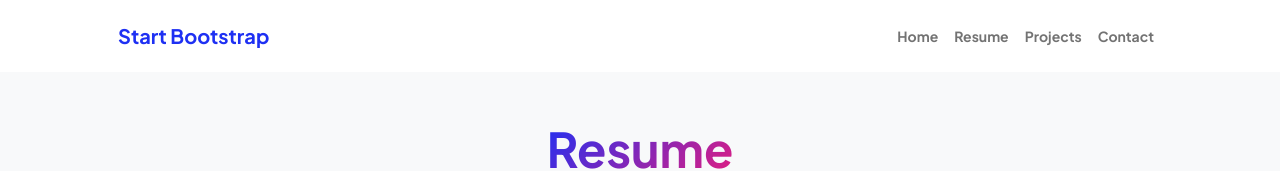
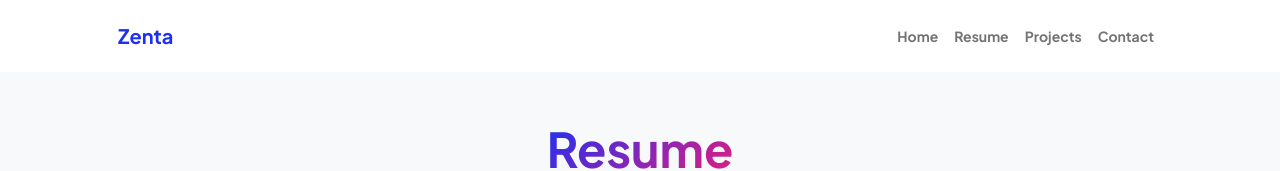
Before and after one commit to A3znt/a3z, a plain HTML site: page resume.html in a window 1280 px wide. Shown: the top 171 px of the page. Drawn offline with nearby package versions, Linux system fonts and the light colour scheme.

Commit message:
Update resume.html

```diff
--- a/resume.html
+++ b/resume.html
@@ -22,7 +22,7 @@
             <!-- Navigation-->
             <nav class="navbar navbar-expand-lg navbar-light bg-white py-3">
                 <div class="container px-5">
-                    <a class="navbar-brand" href="index.html"><span class="fw-bolder text-primary">Start Bootstrap</span></a>
+                    <a class="navbar-brand" href="index.html"><span class="fw-bolder text-primary">Zenta</span></a>
                     <button class="navbar-toggler" type="button" data-bs-toggle="collapse" data-bs-target="#navbarSupportedContent" aria-controls="navbarSupportedContent" aria-expanded="false" aria-label="Toggle navigation"><span class="navbar-toggler-icon"></span></button>
                     <div class="collapse navbar-collapse" id="navbarSupportedContent">
                         <ul class="navbar-nav ms-auto mb-2 mb-lg-0 small fw-bolder">
```
